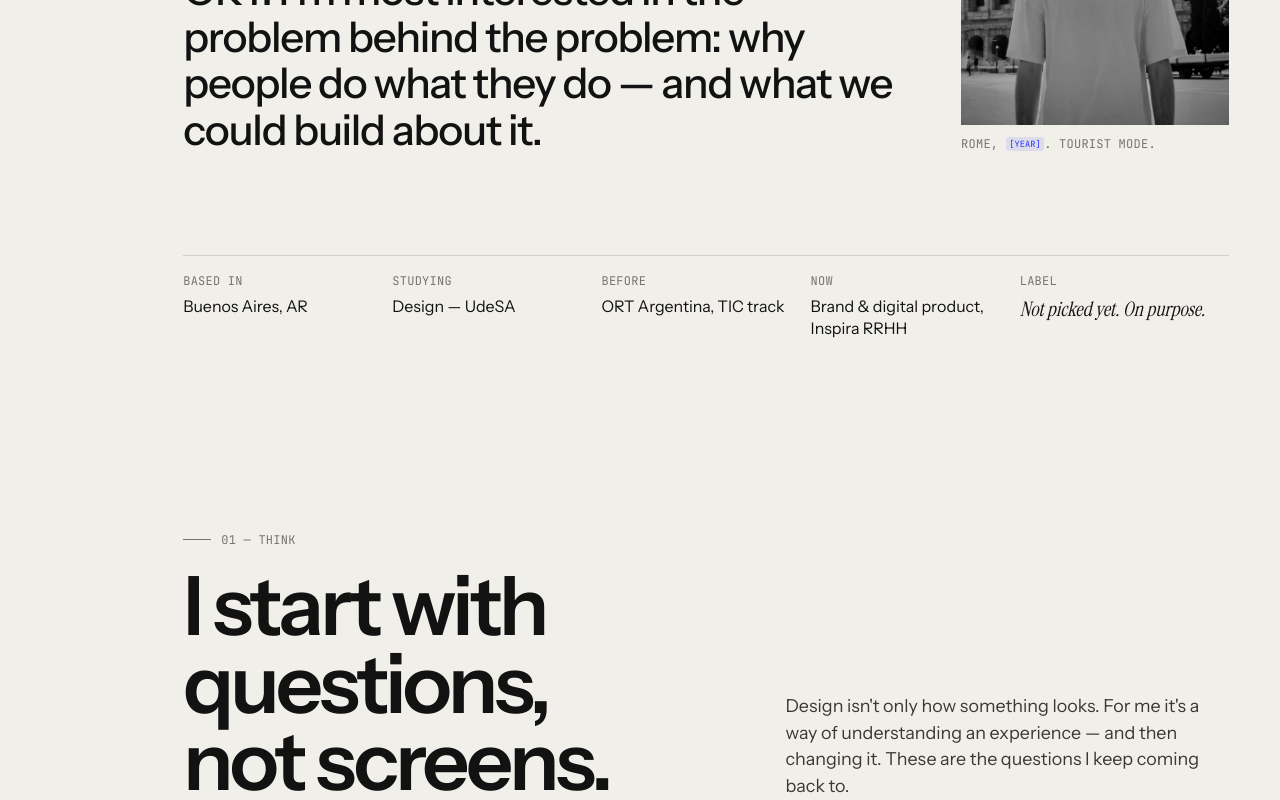
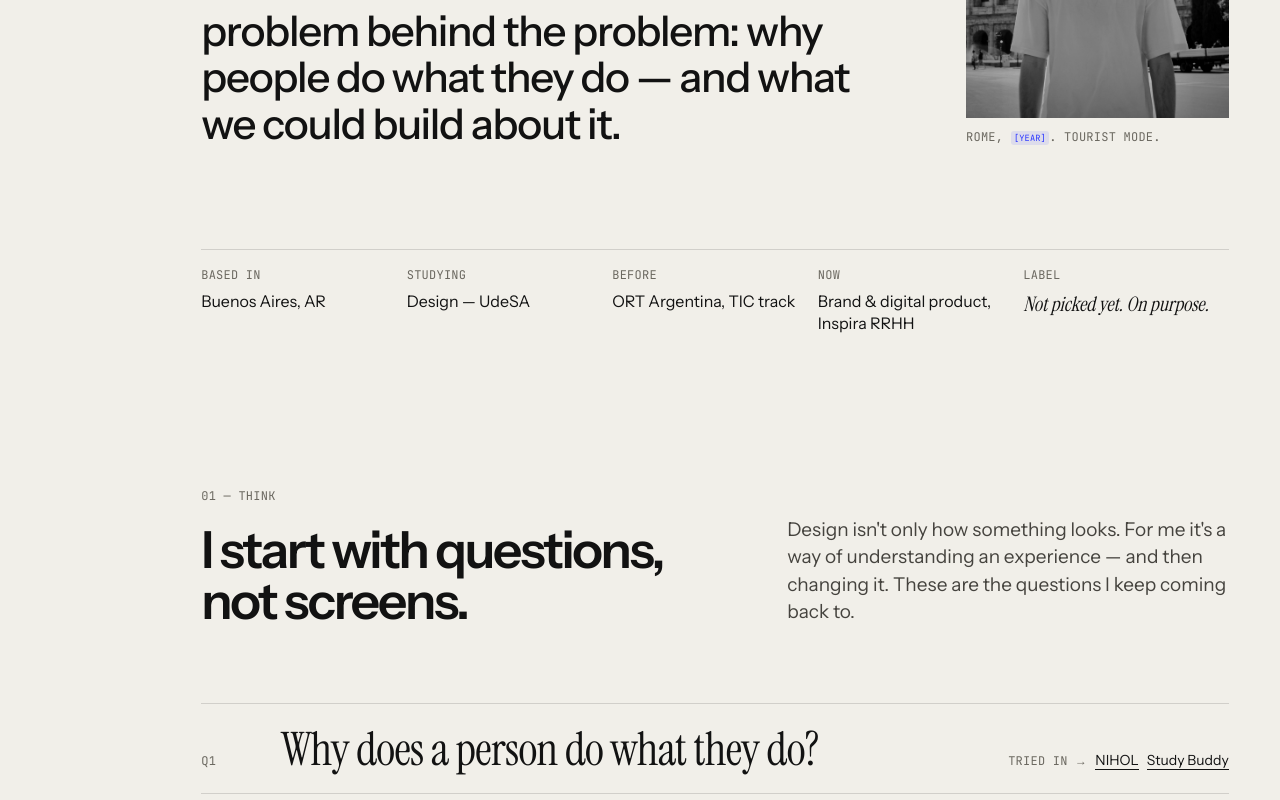
Before and after one commit to IgnacioNV/primerportfolio, a Next.js app: page / in a window 1280 px wide. Shown: the part 1160-1960 px from the top of the page. Built offline with nearby package versions, Linux system fonts and the light colour scheme.

Commit message:
chore: ESLint (flat config de Next) + tokens de diseño (color, escala tipográfica, espaciado)
Co-Authored-By: Claude Opus 5.5 <noreply@anthropic.com>

```diff
--- a/src/app/globals.css
+++ b/src/app/globals.css
@@ -1,38 +1,80 @@
 /*
  * Tokens.
- * Paper + ink, and one annotation blue — the color of a pen correcting a draft.
- * Blue is used only for things that "look underneath": the lens, links,
- * active states, placeholders. If it's blue, it means something.
+ * Neutral paper + ink. One accent (#2A36FF) and it has a single job:
+ * "you can act on this" — CTAs, links, hover/focus/active states, keywords.
+ * Never as a section background, never as decoration.
  */
 :root {
-  --paper: #f1efe9;
-  --paper-2: #e7e4dc;
-  --ink: #121212;
-  --ink-2: #3a3935;
-  --muted: #77746b;
-  --line: rgba(18, 18, 18, 0.14);
-  --blue: #2a36ff;
-  --blue-soft: rgba(42, 54, 255, 0.1);
+  /* Color — base */
+  --c-bg: #f1efe9;
+  --c-surface: #e8e5dd;
+  --c-text: #121212;
+  --c-text-2: #45433e; /* 8.9:1 on bg */
+  --c-muted: #6b6860; /* 5.0:1 on bg — AA for body text */
+  --c-border: rgba(18, 18, 18, 0.14);
+  --c-border-strong: #121212;
 
-  --night: #0f0f10;
-  --night-2: #1b1b1d;
-  --night-line: rgba(241, 239, 233, 0.14);
-  --night-muted: #8f8c84;
+  /* Color — accent */
+  --c-accent: #2a36ff;
+  --c-accent-hover: #1c27d9;
+  --c-accent-ink: #ffffff; /* white on accent ≈ 6.8:1 */
+  --c-accent-soft: rgba(42, 54, 255, 0.1);
 
-  --gutter: clamp(16px, 4vw, 56px);
-  --rail: 0px;
-  --max: 1440px;
+  /* Color — night surface (the lab) */
+  --c-night: #0f0f10;
+  --c-night-surface: #1a1a1c;
+  --c-night-text: #f1efe9;
+  --c-night-muted: #a19e96; /* 7.4:1 on night */
+  --c-night-border: rgba(241, 239, 233, 0.16);
+  --c-accent-on-night: #9aa1ff; /* #2A36FF is 2.6:1 on night; this tint is 7.6:1 */
 
+  /* Type */
   --f-sans: var(--font-sans), ui-sans-serif, system-ui, sans-serif;
   --f-serif: var(--font-serif), ui-serif, Georgia, serif;
   --f-mono: var(--font-mono), ui-monospace, "SF Mono", monospace;
 
+  --fs-display: clamp(44px, 6.4vw, 96px);
+  --fs-h2: clamp(36px, 4vw, 56px);
+  --fs-h3: clamp(22px, 1.9vw, 28px);
+  --fs-lead: clamp(19px, 1.45vw, 22px);
+  --fs-body: clamp(17px, 1.15vw, 18px);
+  --fs-small: 15px;
+  --fs-meta: 13px;
+
+  --fw-display: 600;
+  --fw-medium: 500;
+  --fw-body: 400;
+
+  --lh-tight: 0.95;
+  --lh-snug: 1.2;
+  --lh-body: 1.55;
+
+  --tracking-display: -0.045em;
+  --tracking-h: -0.03em;
+  --tracking-meta: 0.06em;
+
+  --measure: 65ch;
+
+  /* Space */
+  --gutter: clamp(16px, 4vw, 56px);
+  --space-section: clamp(88px, 11vw, 160px);
+  --space-block: clamp(48px, 6vw, 88px);
+  --rail: 0px;
+  --max: 1320px;
+  --nav-h: 60px;
+
+  /* Shape & motion */
+  --radius-pill: 999px;
+  --radius-card: 6px;
   --ease: cubic-bezier(0.2, 0.7, 0.1, 1);
+  --dur-fast: 0.2s;
+  --dur: 0.45s;
+  --dur-slow: 0.9s;
 }
 
-@media (min-width: 1024px) {
+@media (min-width: 1100px) {
   :root {
-    --rail: 132px;
+    --rail: 150px;
   }
 }
 
@@ -43,23 +85,25 @@
 html {
   -webkit-text-size-adjust: 100%;
   scroll-behavior: smooth;
+  scroll-padding-top: var(--nav-h);
 }
 
 body {
   margin: 0;
-  background: var(--paper);
-  color: var(--ink);
+  background: var(--c-bg);
+  color: var(--c-text);
   font-family: var(--f-sans);
-  font-size: 17px;
-  line-height: 1.5;
+  font-size: var(--fs-body);
+  font-weight: var(--fw-body);
+  line-height: var(--lh-body);
   -webkit-font-smoothing: antialiased;
   text-rendering: optimizeLegibility;
   overflow-x: hidden;
 }
 
 ::selection {
-  background: var(--blue);
-  color: var(--paper);
+  background: var(--c-accent);
+  color: var(--c-accent-ink);
 }
 
 a {
@@ -77,17 +121,35 @@ button {
 }
 
 :focus-visible {
-  outline: 2px solid var(--blue);
+  outline: 2px solid var(--c-accent);
   outline-offset: 3px;
+  border-radius: 2px;
+}
+
+.night :focus-visible {
+  outline-color: var(--c-accent-on-night);
+}
+
+.sr-only {
+  position: absolute;
+  width: 1px;
+  height: 1px;
+  padding: 0;
+  margin: -1px;
+  overflow: hidden;
+  clip: rect(0, 0, 0, 0);
+  white-space: nowrap;
+  border: 0;
 }
 
 /* ── Shared type ───────────────────────────────────────────── */
 
-.mono {
+.meta {
   font-family: var(--f-mono);
-  font-size: 12px;
-  letter-spacing: 0.02em;
+  font-size: var(--fs-meta);
+  letter-spacing: var(--tracking-meta);
   text-transform: uppercase;
+  line-height: 1.4;
 }
 
 .serif {
@@ -95,10 +157,27 @@ button {
   font-weight: 400;
 }
 
-/* Section scaffolding: content is offset by the process rail on desktop. */
+.link {
+  color: var(--c-accent);
+  text-decoration: underline;
+  text-decoration-thickness: 1px;
+  text-underline-offset: 0.2em;
+  transition: text-decoration-thickness var(--dur-fast) var(--ease);
+}
+
+.link:hover {
+  text-decoration-thickness: 2px;
+}
+
+.night .link {
+  color: var(--c-accent-on-night);
+}
+
+/* ── Sections ──────────────────────────────────────────────── */
+
 .section {
   position: relative;
-  padding: clamp(96px, 14vw, 180px) var(--gutter) clamp(72px, 10vw, 140px);
+  padding: var(--space-section) var(--gutter);
   padding-left: calc(var(--gutter) + var(--rail));
 }
 
@@ -109,59 +188,77 @@ button {
 
 .section-head {
   display: grid;
-  grid-template-columns: 1fr;
   gap: 20px;
-  margin-bottom: clamp(48px, 7vw, 96px);
+  margin-bottom: var(--space-block);
 }
 
 @media (min-width: 900px) {
   .section-head {
-    grid-template-columns: 5fr 4fr;
+    grid-template-columns: 6fr 5fr;
     align-items: end;
-    gap: 48px;
+    gap: 56px;
   }
 }
 
-.section-num {
+.section-kicker {
   display: flex;
   gap: 10px;
   align-items: center;
-  color: var(--muted);
-  margin-bottom: 18px;
+  color: var(--c-muted);
+  margin: 0 0 16px;
 }
 
-.section-num::before {
+.section-kicker::before {
   content: "";
   width: 28px;
   height: 1px;
   background: currentColor;
 }
 
+.night .section-kicker {
+  color: var(--c-night-muted);
+}
+
 .section-title {
-  font-size: clamp(40px, 6.4vw, 104px);
-  line-height: 0.95;
-  letter-spacing: -0.045em;
-  font-weight: 600;
+  font-size: var(--fs-h2);
+  line-height: 1;
+  letter-spacing: var(--tracking-display);
+  font-weight: var(--fw-display);
   margin: 0;
   text-wrap: balance;
 }
 
 .section-lede {
   margin: 0;
-  max-width: 44ch;
-  color: var(--ink-2);
-  font-size: clamp(17px, 1.4vw, 20px);
+  max-width: 48ch;
+  color: var(--c-text-2);
+  font-size: var(--fs-lead);
+  line-height: 1.45;
   text-wrap: pretty;
+}
+
+.night {
+  background: var(--c-night);
+  color: var(--c-night-text);
+}
+
+.night .section-lede {
+  color: var(--c-night-muted);
+}
+
+.night ::selection {
+  background: var(--c-night-text);
+  color: var(--c-night);
 }
 
 /* ── Reveal: things arrive when they're read, not before ───── */
 
 .reveal {
   opacity: 0;
-  transform: translateY(24px);
+  transform: translateY(20px);
   transition:
-    opacity 0.9s var(--ease),
-    transform 0.9s var(--ease);
+    opacity var(--dur-slow) var(--ease),
+    transform var(--dur-slow) var(--ease);
   transition-delay: var(--d, 0ms);
 }
 
@@ -185,30 +282,42 @@ button {
     animation-duration: 0.001ms !important;
     animation-iteration-count: 1 !important;
     transition-duration: 0.001ms !important;
+    transition-delay: 0ms !important;
   }
 }
 
-/* ── Night surface (the lab) ───────────────────────────────── */
-
-.night {
-  background: var(--night);
-  color: var(--paper);
+/* ── Legacy aliases (v1 components) — removed once every component uses the tokens above ── */
+:root {
+  --paper: var(--c-bg);
+  --paper-2: var(--c-surface);
+  --ink: var(--c-text);
+  --ink-2: var(--c-text-2);
+  --muted: var(--c-muted);
+  --line: var(--c-border);
+  --blue: var(--c-accent);
+  --blue-soft: var(--c-accent-soft);
+  --night: var(--c-night);
+  --night-2: var(--c-night-surface);
+  --night-line: var(--c-night-border);
+  --night-muted: var(--c-night-muted);
 }
-
+.mono {
+  font-family: var(--f-mono);
+  font-size: 12px;
+  letter-spacing: 0.02em;
+  text-transform: uppercase;
+}
+.section-num {
+  display: flex;
+  gap: 10px;
+  align-items: center;
+  color: var(--muted);
+  margin-bottom: 18px;
+}
 .night .section-num {
   color: var(--night-muted);
 }
-
-.night .section-lede {
-  color: #c9c6be;
-}
-
 .night [data-ph] {
   color: #aab0ff;
   background: rgba(143, 151, 255, 0.14);
 }
-
-.night ::selection {
-  background: var(--paper);
-  color: var(--night);
-}
```
Also changed, not shown: eslint.config.mjs (added, +9 -0 lines), package.json (+6 -1 lines), 1 other file (tests, documents, lock files or other folders).
